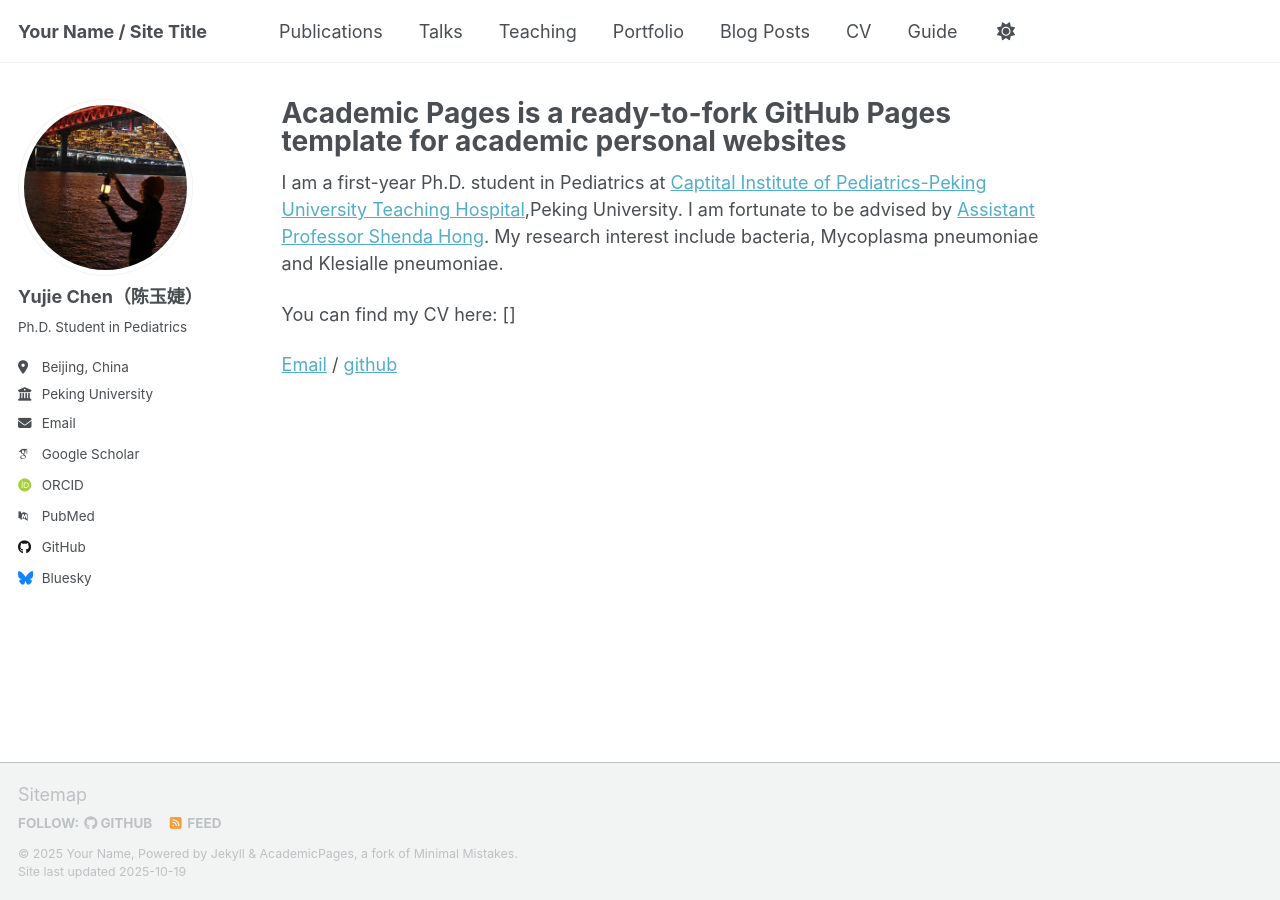
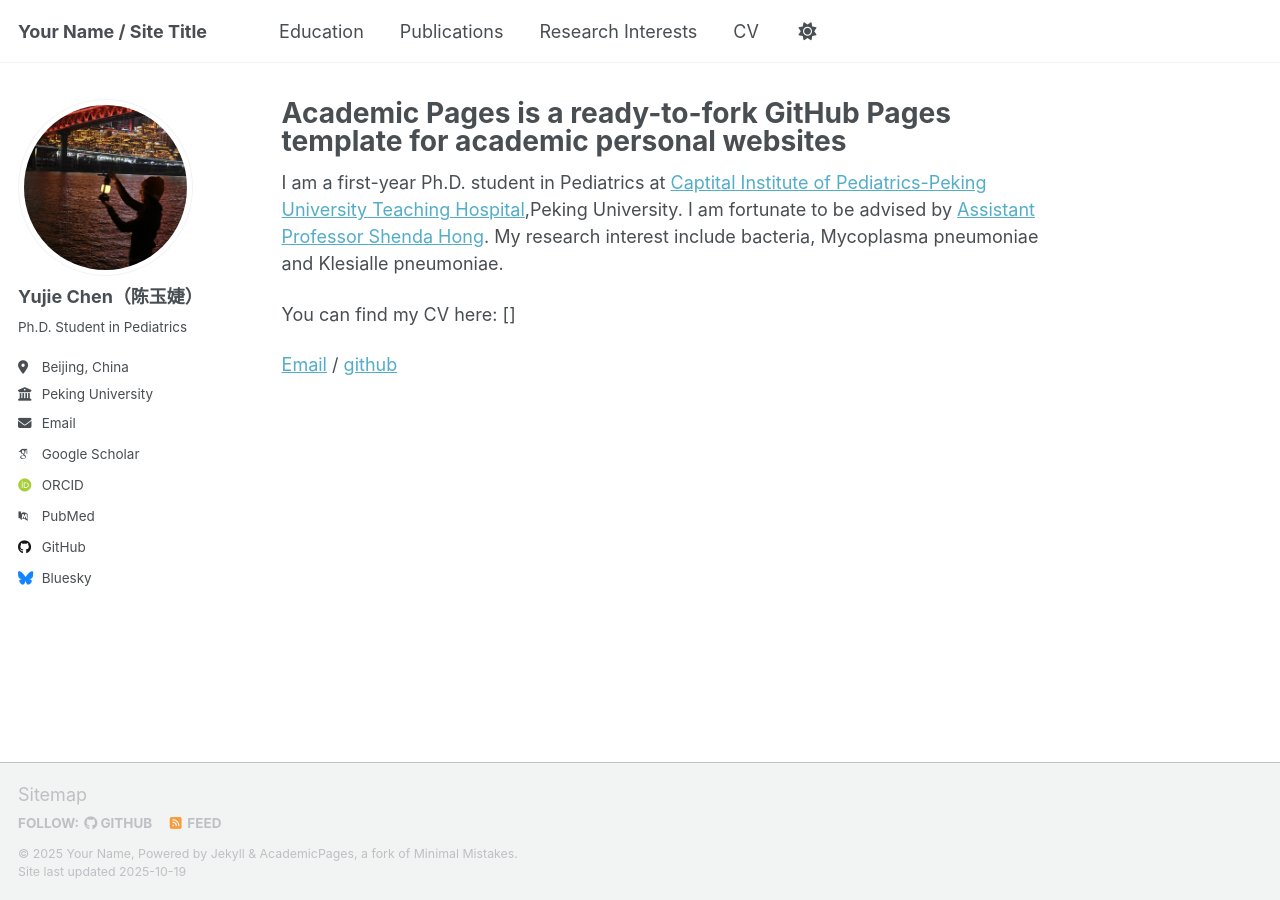
Before and after one commit to yujie7799/yujie7799.github.io, a Jekyll site: the page built from _pages/about.md, in a window 1280 px wide. Built offline with Jekyll 4.4.1, drawn with Linux system fonts in a browser that asks for light colours; some web fonts are replaced; a script that is not in the unit is left out.

Commit message:
Update navigation.yml

```diff
--- a/_data/navigation.yml
+++ b/_data/navigation.yml
@@ -8,19 +8,13 @@
 #      Markdown formatted page while the second is generated using JSON.
 
 main:
+  - title: "Education"
+    url: /portfolio/
+
   - title: "Publications"
     url: /publications/
 
-  - title: "Talks"
-    url: /talks/
-
-  - title: "Teaching"
-    url: /teaching/
-
-  - title: "Portfolio"
-    url: /portfolio/
-
-  - title: "Blog Posts"
+  - title: "Research Interests"
     url: /year-archive/
 
   - title: "CV"
@@ -28,6 +22,3 @@ main:
 
   # - title: "CV"
   #   url: /cv-json/
-
-  - title: "Guide"
-    url: /markdown/
```
